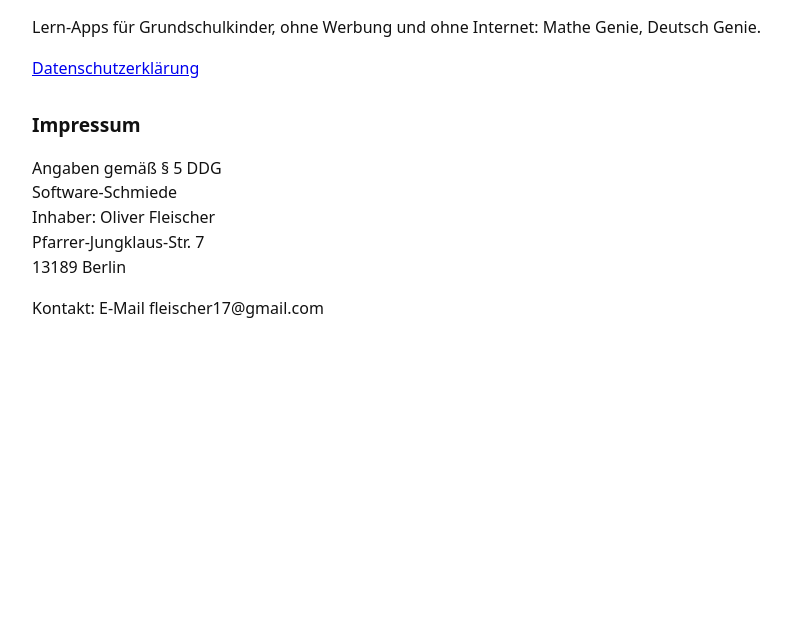
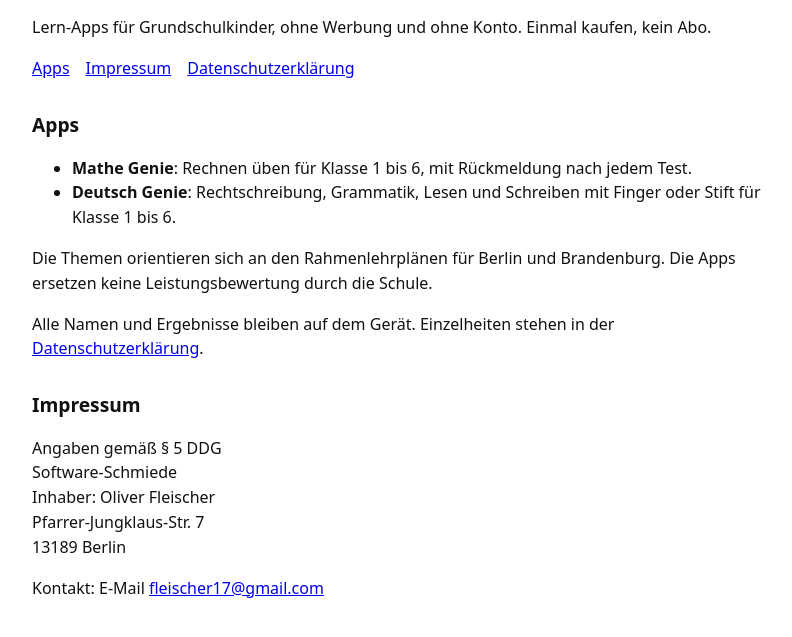
Before and after one commit to fleischer17-lab/lernfreund-datenschutz, a plain HTML site: page index.html in a window 1280 px wide. Shown: the part 77-714 px from the top of the page, without its empty margins (240-1032 px from the left). Drawn offline with Linux system fonts and the light colour scheme.

Commit message:
Startseite mit Apps, Datenschutzerklaerung auf aktuellen Stand (ML Kit, Berechtigungen)
Co-Authored-By: Claude Sonnet 5.5 <noreply@anthropic.com>
Claude-Session: https://claude.ai/code/session_01KK5rNuiaJfSAs1o2A7gZ5q

```diff
--- a/index.html
+++ b/index.html
@@ -1,14 +1,23 @@
 <!doctype html>
-<html lang="de"><head><meta charset="utf-8"><meta name="viewport" content="width=device-width,initial-scale=1"><title>Software-Schmiede O. Fleischer: Impressum und Datenschutz</title>
-<style>body{font-family:system-ui,sans-serif;max-width:46rem;margin:2rem auto;padding:0 1rem;line-height:1.55;color:#111}h1{font-size:1.7rem}h2{font-size:1.2rem;margin-top:1.8rem}</style></head>
+<html lang="de"><head><meta charset="utf-8"><meta name="viewport" content="width=device-width,initial-scale=1">
+<title>Software-Schmiede O. Fleischer: Lern-Apps für Grundschulkinder</title>
+<meta name="description" content="Lern-Apps für Grundschulkinder ohne Werbung und ohne Konto. Impressum und Datenschutzerklärung der Software-Schmiede O. Fleischer.">
+<style>body{font-family:system-ui,sans-serif;max-width:46rem;margin:2rem auto;padding:0 1rem;line-height:1.55;color:#111}h1{font-size:1.7rem}h2{font-size:1.2rem;margin-top:1.8rem}nav a{margin-right:1rem}</style></head>
 <body>
 <h1>Software-Schmiede O. Fleischer</h1>
-<p>Lern-Apps für Grundschulkinder, ohne Werbung und ohne Internet: Mathe Genie, Deutsch Genie.</p>
-<p><a href="datenschutz.html">Datenschutzerklärung</a></p>
-<h2>Impressum</h2>
+<p>Lern-Apps für Grundschulkinder, ohne Werbung und ohne Konto. Einmal kaufen, kein Abo.</p>
+<nav><a href="#apps">Apps</a><a href="#impressum">Impressum</a><a href="datenschutz.html">Datenschutzerklärung</a></nav>
+<h2 id="apps">Apps</h2>
+<ul>
+<li><strong>Mathe Genie</strong>: Rechnen üben für Klasse 1 bis 6, mit Rückmeldung nach jedem Test.</li>
+<li><strong>Deutsch Genie</strong>: Rechtschreibung, Grammatik, Lesen und Schreiben mit Finger oder Stift für Klasse 1 bis 6.</li>
+</ul>
+<p>Die Themen orientieren sich an den Rahmenlehrplänen für Berlin und Brandenburg. Die Apps ersetzen keine Leistungsbewertung durch die Schule.</p>
+<p>Alle Namen und Ergebnisse bleiben auf dem Gerät. Einzelheiten stehen in der <a href="datenschutz.html">Datenschutzerklärung</a>.</p>
+<h2 id="impressum">Impressum</h2>
 <p>Angaben gemäß § 5 DDG<br>
 Software-Schmiede<br>Inhaber: Oliver Fleischer<br>
 Pfarrer-Jungklaus-Str. 7<br>
 13189 Berlin</p>
-<p>Kontakt: E-Mail fleischer17@gmail.com</p>
+<p>Kontakt: E-Mail <a href="mailto:fleischer17@gmail.com">fleischer17@gmail.com</a></p>
 </body></html>
```
Also changed, not shown: datenschutz.html (+7 -4 lines).
